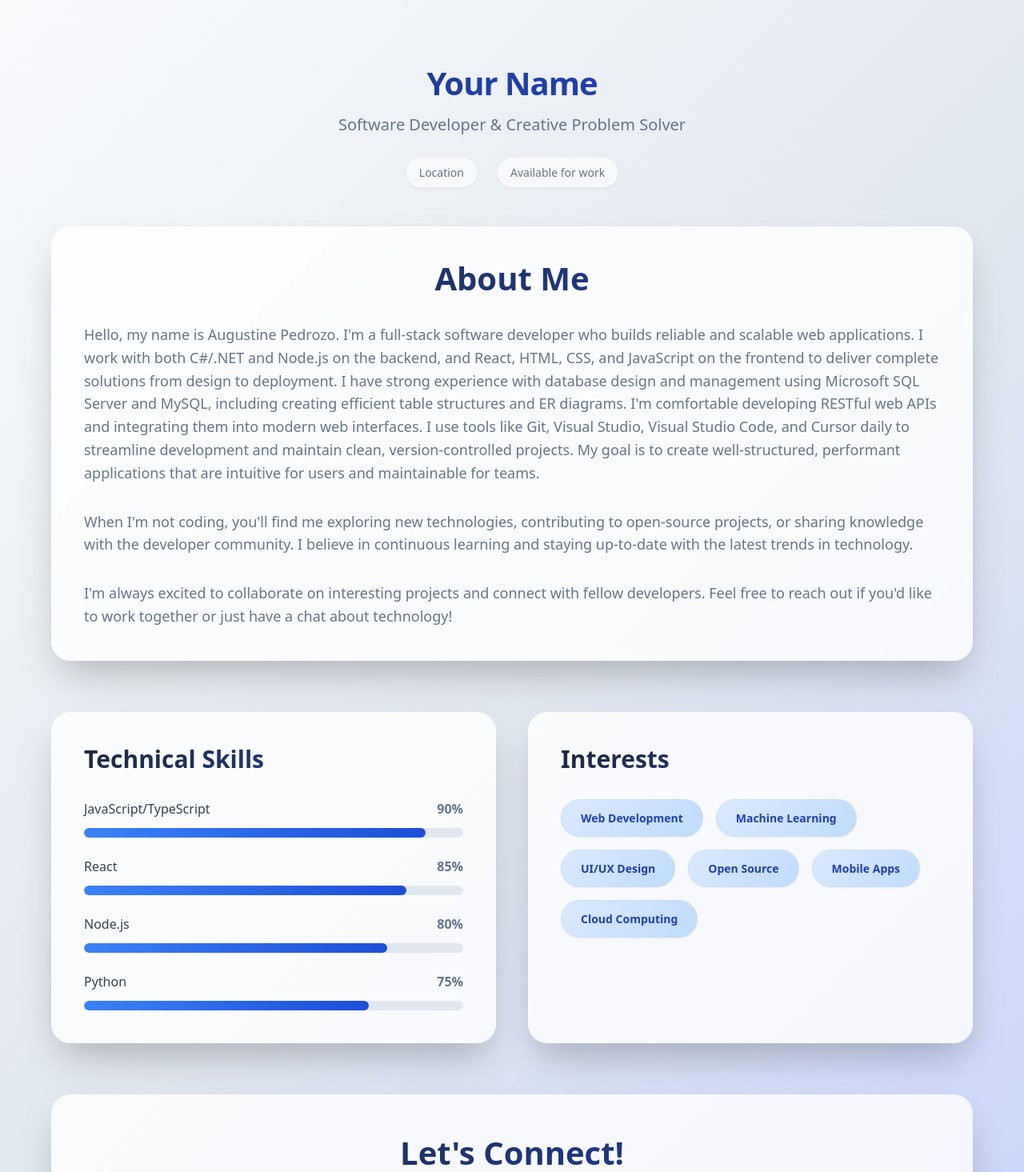
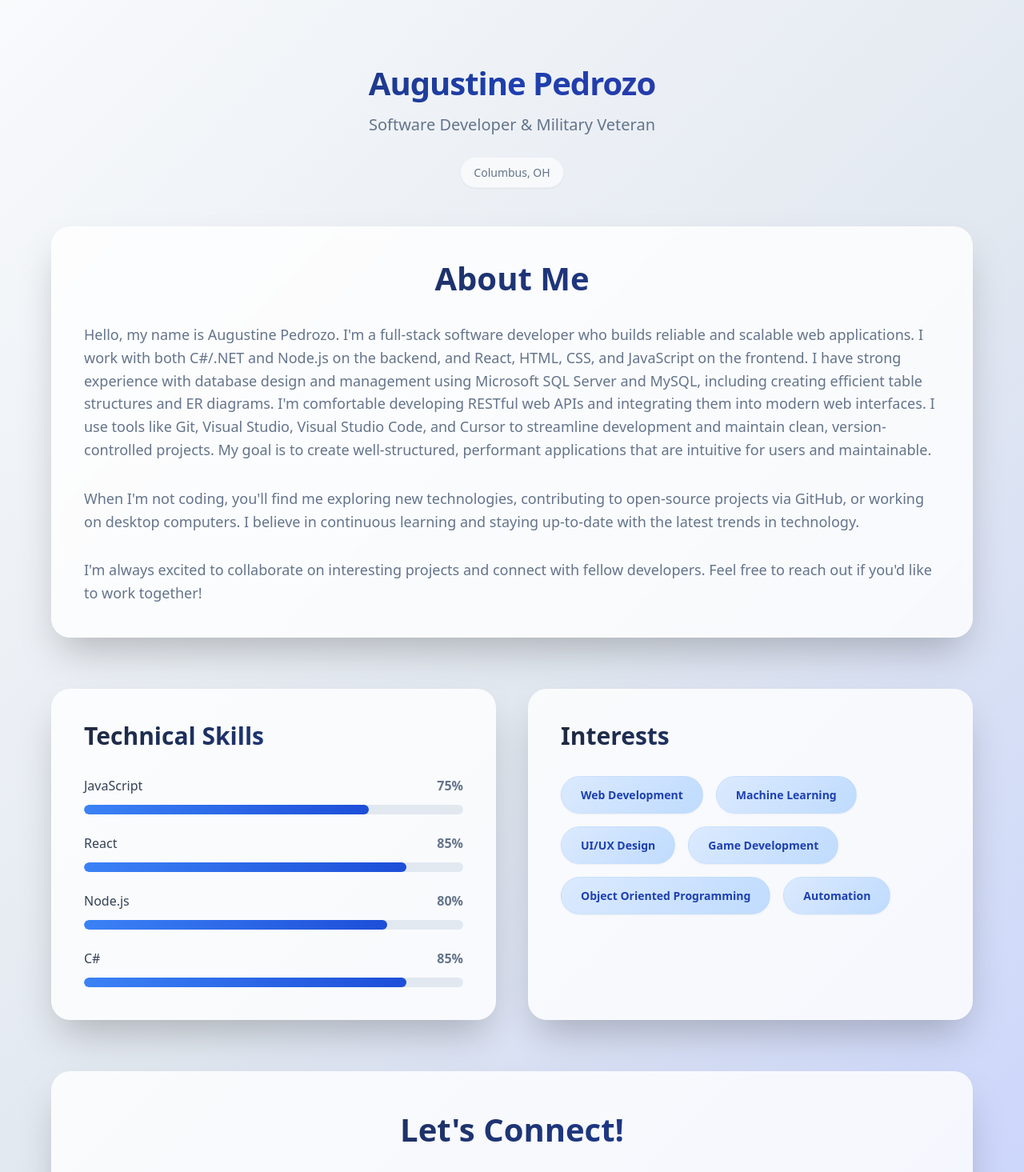
Before and after one commit to a-pedrozo/My-Website, a React (Vite) app in the folder my-website/: page / in a window 1280 px wide. Shown: the top 1465 px of the page at 80% size. Built offline with nearby package versions, Linux system fonts and the light colour scheme.

Commit message:
reworked bio and technical skill tree

```diff
--- a/my-website/src/App.jsx
+++ b/my-website/src/App.jsx
@@ -5,11 +5,10 @@ function App() {
     <div className="app-container">
       <div className="main-content">
         <div className="profile-section">
-          <h1 className="name-title">Your Name</h1>
-          <p className="job-title">Software Developer & Creative Problem Solver</p>
+          <h1 className="name-title">Augustine Pedrozo</h1>
+          <p className="job-title">Software Developer & Military Veteran</p>
           <div className="status-badges">
-            <span className="status-badge">Location</span>
-            <span className="status-badge">Available for work</span>
+            <span className="status-badge">Columbus, OH</span>
           </div>
         </div>
 
@@ -20,28 +19,25 @@ function App() {
               Hello, my name is Augustine Pedrozo. I'm a full-stack software
               developer who builds reliable and scalable web applications. I
               work with both C#/.NET and Node.js on the backend, and React,
-              HTML, CSS, and JavaScript on the frontend to deliver complete
-              solutions from design to deployment. I have strong experience
-              with database design and management using Microsoft SQL Server
-              and MySQL, including creating efficient table structures and ER
+              HTML, CSS, and JavaScript on the frontend. I have strong experience with
+              database design and management using Microsoft SQL Server and
+              MySQL, including creating efficient table structures and ER
               diagrams. I'm comfortable developing RESTful web APIs and
-              integrating them into modern web interfaces. I use tools like
-              Git, Visual Studio, Visual Studio Code, and Cursor daily to
-              streamline development and maintain clean, version-controlled
-              projects. My goal is to create well-structured, performant
-              applications that are intuitive for users and maintainable for
-              teams.
+              integrating them into modern web interfaces. I use tools like Git,
+              Visual Studio, Visual Studio Code, and Cursor to streamline
+              development and maintain clean, version-controlled projects. My
+              goal is to create well-structured, performant applications that
+              are intuitive for users and maintainable.
             </p>
             <p>
               When I'm not coding, you'll find me exploring new technologies,
-              contributing to open-source projects, or sharing knowledge with
-              the developer community. I believe in continuous learning and
+              contributing to open-source projects via GitHub, or working on desktop computers. I believe in continuous learning and
               staying up-to-date with the latest trends in technology.
             </p>
             <p>
               I'm always excited to collaborate on interesting projects and
               connect with fellow developers. Feel free to reach out if you'd
-              like to work together or just have a chat about technology!
+              like to work together!
             </p>
           </div>
         </div>
@@ -52,11 +48,14 @@ function App() {
             <div className="skills-list">
               <div className="skill-item">
                 <div className="skill-header">
-                  <span className="skill-name">JavaScript/TypeScript</span>
-                  <span className="skill-percentage">90%</span>
+                  <span className="skill-name">JavaScript</span>
+                  <span className="skill-percentage">75%</span>
                 </div>
                 <div className="skill-bar">
-                  <div className="skill-progress" style={{ width: "90%" }}></div>
+                  <div
+                    className="skill-progress"
+                    style={{ width: "75%" }}
+                  ></div>
                 </div>
               </div>
               <div className="skill-item">
@@ -65,7 +64,10 @@ function App() {
                   <span className="skill-percentage">85%</span>
                 </div>
                 <div className="skill-bar">
-                  <div className="skill-progress" style={{ width: "85%" }}></div>
+                  <div
+                    className="skill-progress"
+                    style={{ width: "85%" }}
+                  ></div>
                 </div>
               </div>
               <div className="skill-item">
@@ -74,16 +76,22 @@ function App() {
                   <span className="skill-percentage">80%</span>
                 </div>
                 <div className="skill-bar">
-                  <div className="skill-progress" style={{ width: "80%" }}></div>
+                  <div
+                    className="skill-progress"
+                    style={{ width: "80%" }}
+                  ></div>
                 </div>
               </div>
               <div className="skill-item">
                 <div className="skill-header">
-                  <span className="skill-name">Python</span>
-                  <span className="skill-percentage">75%</span>
+                  <span className="skill-name">C#</span>
+                  <span className="skill-percentage">85%</span>
                 </div>
                 <div className="skill-bar">
-                  <div className="skill-progress" style={{ width: "75%" }}></div>
+                  <div
+                    className="skill-progress"
+                    style={{ width: "85%" }}
+                  ></div>
                 </div>
               </div>
             </div>
@@ -95,9 +103,9 @@ function App() {
               <span className="interest-tag">Web Development</span>
               <span className="interest-tag">Machine Learning</span>
               <span className="interest-tag">UI/UX Design</span>
-              <span className="interest-tag">Open Source</span>
-              <span className="interest-tag">Mobile Apps</span>
-              <span className="interest-tag">Cloud Computing</span>
+              <span className="interest-tag">Game Development</span>
+              <span className="interest-tag">Object Oriented Programming</span>
+              <span className="interest-tag">Automation</span>
             </div>
           </div>
         </div>
@@ -109,7 +117,7 @@ function App() {
               I'm always interested in hearing about new opportunities and
               exciting projects. Let's create something amazing together!
             </p>
-            <a href="mailto:your.email@example.com" className="cta-button">
+            <a href="mailto:augustine.pedrozo@outlook.com" className="cta-button">
               Get In Touch
             </a>
           </div>
```
